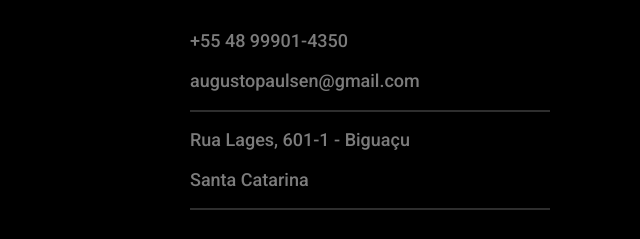
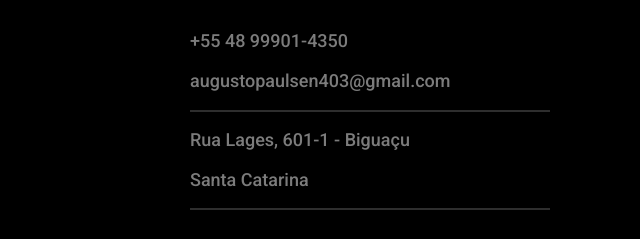
Before and after one commit to AugustoPaulsen01/AugustoPaulsen01.github.io, a plain HTML site: page index.html in a window 1280 px wide. Shown: the part 4646-4885 px from the top of the page, 180-820 px from the left. Drawn offline with Linux system fonts and the light colour scheme.

Commit message:
arrumando e-mail

```diff
--- a/index.html
+++ b/index.html
@@ -164,7 +164,7 @@
         <h3 class="font-2-l-b cor-0">Contato</h3>
         <ul class="font-2-m cor-5">
           <li><a href="tel:+5548999014350">+55 48 99901-4350</a></li>
-        <li><a href="mailto:augustopaulsen403@gmail.com">augustopaulsen@gmail.com</a></li>
+          <li><a href="mailto:augustopaulsen403@gmail.com">augustopaulsen403@gmail.com</a></li>
           <li>Rua Lages, 601-1 - Biguaçu</li>
           <li>Santa Catarina</li>
         </ul>
```
Lines whose indentation alone changed are shown as unchanged.
